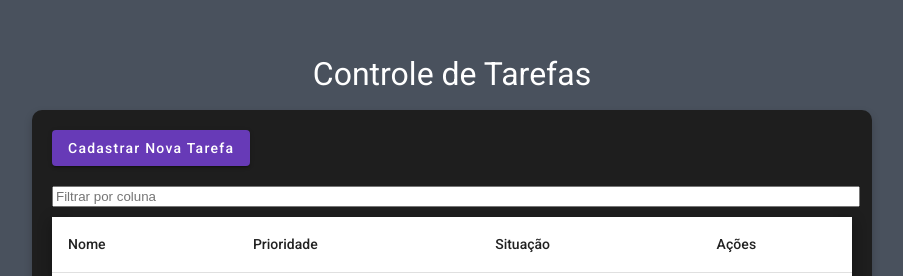
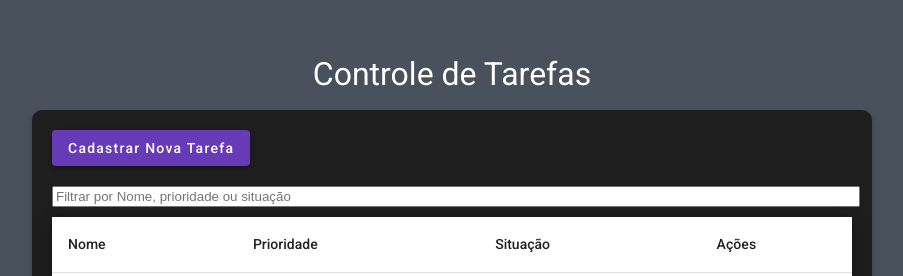
Before and after one commit to danielptc/Angular-controle-tarefas, an Angular app: page / in a window 1280 px wide. Shown: the part 217-493 px from the top of the page, without its empty margins (188-1091 px from the left). Built offline with nearby package versions, Linux system fonts and the light colour scheme; no server answers.

Commit message:
Ajustes gerais na tela

```diff
--- a/src/app/component/nova-tarefa-dialog/nova-tarefa-dialog.component.html
+++ b/src/app/component/nova-tarefa-dialog/nova-tarefa-dialog.component.html
@@ -2,7 +2,7 @@
   <h1 mat-dialog-title>Cadastrar Nova Tarefa</h1>
   <div mat-dialog-content>
     <form #tarefaForm="ngForm">
-      <!-- Campo Nome -->
+
       <mat-form-field appearance="fill">
         <mat-label>Nome</mat-label>
         <input matInput [(ngModel)]="novaTarefa.nome" name="nome" required />
@@ -11,7 +11,6 @@
         </mat-error>
       </mat-form-field>
 
-      <!-- Campo Prioridade -->
       <mat-form-field appearance="fill">
         <mat-label>Prioridade</mat-label>
         <mat-select [(ngModel)]="novaTarefa.prioridade" name="prioridade" required>
@@ -24,7 +23,6 @@
         </mat-error>
       </mat-form-field>
 
-      <!-- Campo Data Prevista de Conclusão -->
       <mat-form-field appearance="fill">
         <mat-label>Data Prevista de Conclusão</mat-label>
         <input matInput [matDatepicker]="picker" [(ngModel)]="novaTarefa.dataPrevistaConclusao" name="dataPrevistaConclusao" required />
@@ -35,7 +33,6 @@
         </mat-error>
       </mat-form-field>
 
-      <!-- Campo Descrição -->
       <mat-form-field appearance="fill">
         <mat-label>Descrição</mat-label>
         <textarea matInput [(ngModel)]="novaTarefa.descricao" name="descricao"></textarea>
--- a/src/app/component/tarefas/tarefas.component.html
+++ b/src/app/component/tarefas/tarefas.component.html
@@ -2,50 +2,44 @@
   <button mat-raised-button color="primary" (click)="abrirDialogNovaTarefa()">Cadastrar Nova Tarefa</button>
 </div>
 
-<!-- Campo de filtro -->
 <div>
   <input
     matInput
-    placeholder="Filtrar por coluna"
+    placeholder="Filtrar por Nome, prioridade ou situação"
     (keyup)="applyFilter($event)"
     style="margin-bottom: 10px; width: 100%;"
   />
 </div>
 
 <table mat-table [dataSource]="dataSource" matSort class="mat-elevation-z8" style="width: 100%;">
-  <!-- Nome Column -->
+
   <ng-container matColumnDef="nome">
     <th mat-header-cell *matHeaderCellDef mat-sort-header> Nome </th>
     <td mat-cell *matCellDef="let tarefa"> {{ tarefa.nome }} </td>
   </ng-container>
 
-  <!-- Prioridade Column -->
   <ng-container matColumnDef="prioridade">
     <th mat-header-cell *matHeaderCellDef mat-sort-header> Prioridade </th>
     <td mat-cell *matCellDef="let tarefa"> {{ tarefa.prioridade }} </td>
   </ng-container>
 
-  <!-- Situação Column -->
   <ng-container matColumnDef="situacao">
     <th mat-header-cell *matHeaderCellDef mat-sort-header> Situação </th>
     <td mat-cell *matCellDef="let tarefa"> {{ tarefa.situacao }} </td>
   </ng-container>
 
-  <!-- Ações Column -->
   <ng-container matColumnDef="acoes">
     <th mat-header-cell *matHeaderCellDef> Ações </th>
     <td mat-cell *matCellDef="let tarefa">
-      <!-- Ícone de edição -->
+
       <button mat-icon-button color="primary" (click)="editarTarefa(tarefa)">
         <mat-icon>edit</mat-icon>
       </button>
 
-      <!-- Ícone de exclusão -->
       <button mat-icon-button color="warn" (click)="excluirTarefa(tarefa)">
         <mat-icon>delete</mat-icon>
       </button>
 
-            <!-- Checkbox para marcar como Concluída -->
       <mat-checkbox
         [checked]="tarefa.situacao === 'CONCLUÍDA'"
         (change)="marcarComoConcluida(tarefa)"
@@ -53,7 +47,6 @@
         Concluir
       </mat-checkbox>
 
-      <!-- Checkbox para marcar como Pendente -->
       <mat-checkbox
         [checked]="tarefa.situacao === 'PENDENTE'"
         (change)="marcarComoPendente(tarefa)"
@@ -63,7 +56,6 @@
     </td>
   </ng-container>
 
-  <!-- Header and Row Definitions -->
   <tr mat-header-row *matHeaderRowDef="displayedColumns"></tr>
   <tr mat-row *matRowDef="let row; columns: displayedColumns;"></tr>
 </table>
--- a/src/app/component/tarefas/tarefas.component.ts
+++ b/src/app/component/tarefas/tarefas.component.ts
@@ -52,7 +52,7 @@ export class TarefasComponent implements OnInit {
   constructor(
     private dialog: MatDialog,
     private tarefasService: TarefasService,
-    private snackBar: MatSnackBar // Injeção do MatSnackBar
+    private snackBar: MatSnackBar
   ) {}
 
   ngOnInit() {
--- a/src/styles.css
+++ b/src/styles.css
@@ -1,6 +1,5 @@
 @import '@angular/material/prebuilt-themes/deeppurple-amber.css';
 
-/* You can add global styles to this file, and also import other style files */
 
 html, body { height: 100%; }
 body {
@@ -31,7 +30,7 @@ button {
 }
 
 button:hover {
-  background-color: #444444;
+  background-color: #c3e0ee8a;
 }
 
 html, body { height: 100%; }
```
